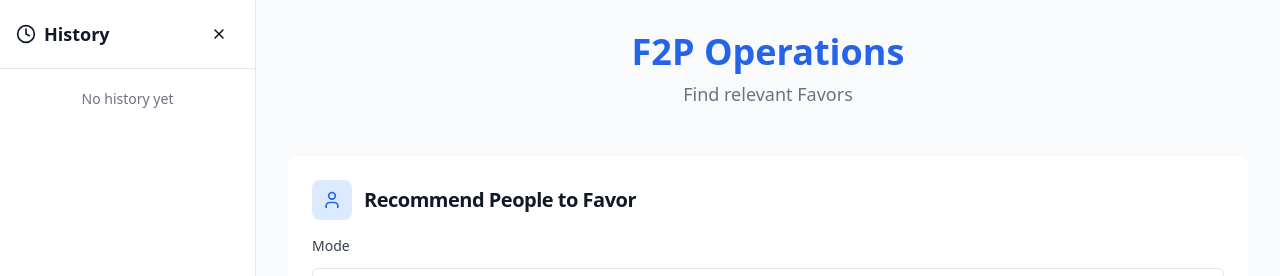
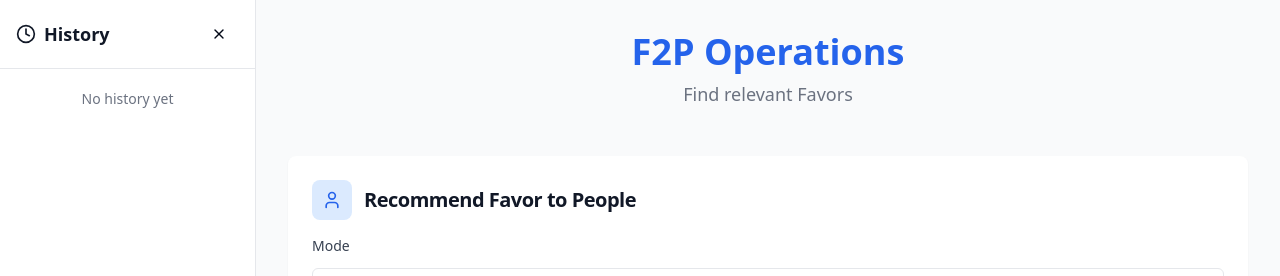
Before and after one commit to WueschJ/F2P-Dashboard-the-real-one, a React (Vite) app: page / in a window 1280 px wide. Shown: the top 276 px of the page. Built offline with nearby package versions, Linux system fonts and the light colour scheme.

Commit message:
Refactor: Rename card title
Rename "Recommend People to Favor" to "Recommend Favor to People".

```diff
--- a/src/pages/Index.tsx
+++ b/src/pages/Index.tsx
@@ -1,4 +1,3 @@
-
 import React, { useState } from 'react';
 import { Card, CardContent, CardHeader, CardTitle } from '@/components/ui/card';
 import { Select, SelectContent, SelectItem, SelectTrigger, SelectValue } from '@/components/ui/select';
@@ -114,7 +113,7 @@ const Index = () => {
                   <User className="w-5 h-5 text-blue-600" />
                 </div>
                 <CardTitle className="text-xl font-semibold text-gray-900">
-                  Recommend People to Favor
+                  Recommend Favor to People
                 </CardTitle>
               </div>
             </CardHeader>
```
